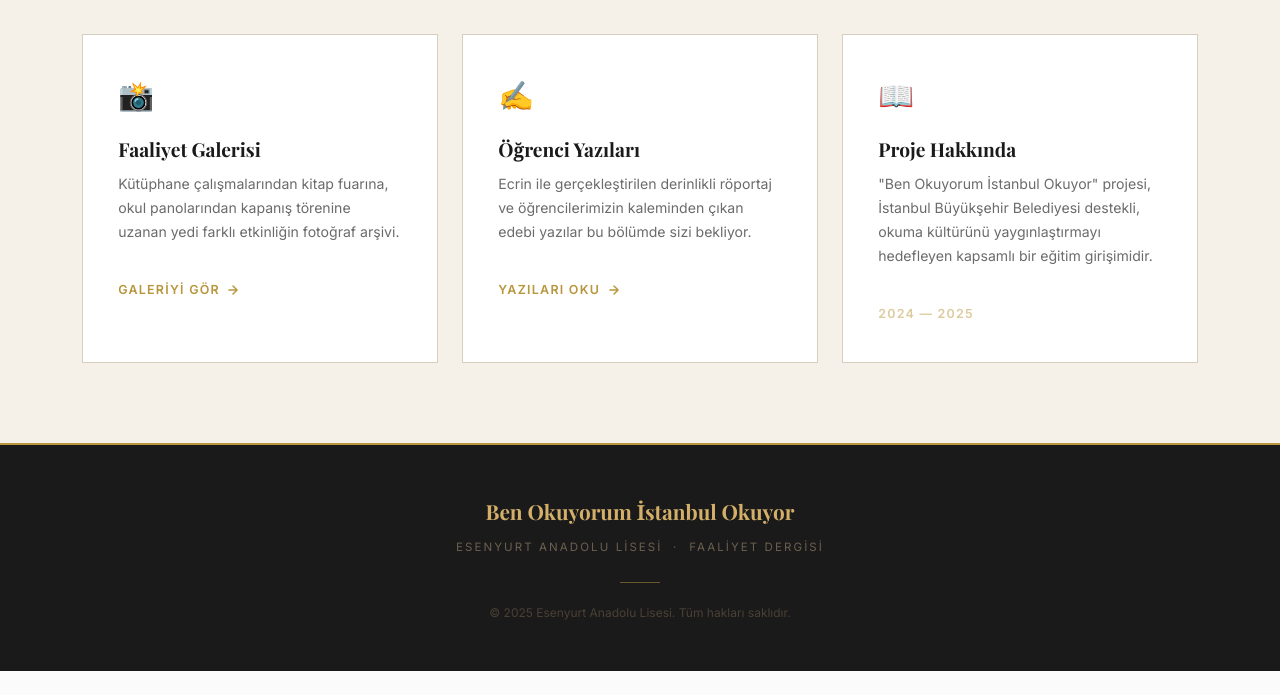
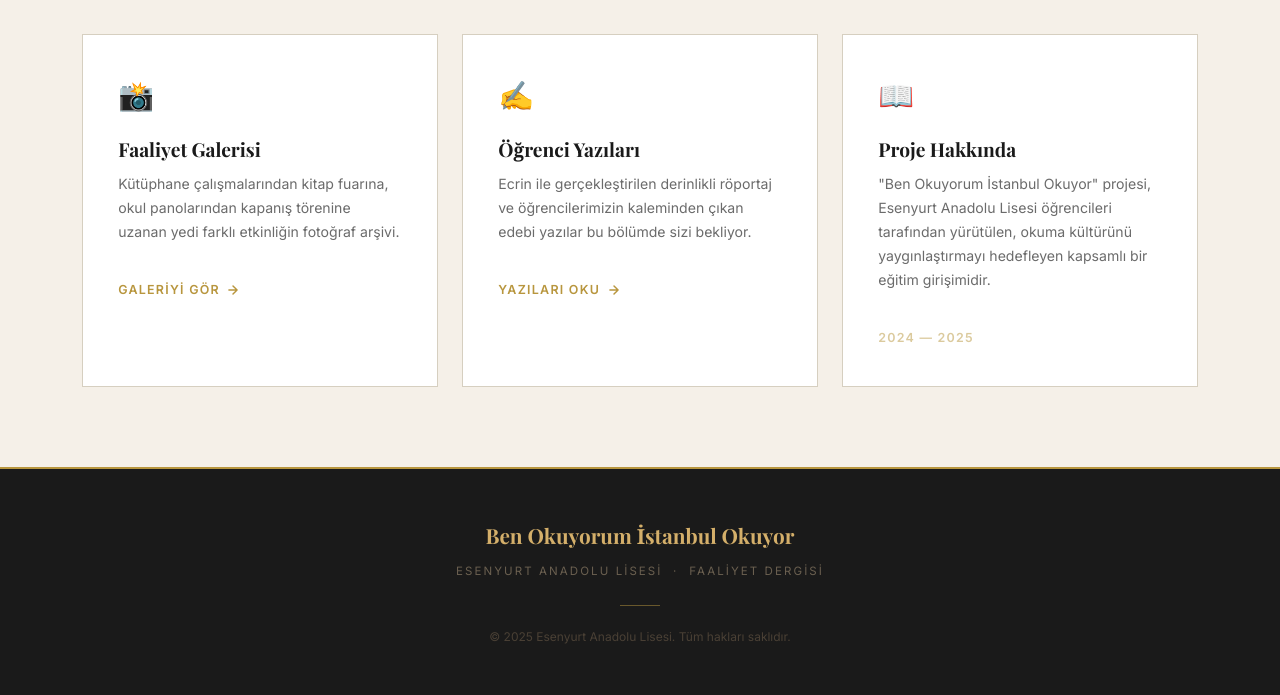
Before and after one commit to P4SH4-28/Esenyurt-anadolu-liseli---ben-okuyorum-projesi, a Flask app: page / in a window 1280 px wide. Shown: the part 1882-2577 px from the top of the page. Before the commit the page ends 2553 px from the top, so only its background shows below. Run offline with Flask 3, Linux system fonts and the light colour scheme; some web fonts are replaced.

Commit message:
proje aciklamasi guncellendi

```diff
--- a/templates/index.html
+++ b/templates/index.html
@@ -149,9 +149,9 @@
                         <div class="featured-card-icon" aria-hidden="true">📖</div>
                         <h3 class="featured-card-title">Proje Hakkında</h3>
                         <p class="featured-card-text">
-                            "Ben Okuyorum İstanbul Okuyor" projesi, İstanbul Büyükşehir Belediyesi
-                            destekli, okuma kültürünü yaygınlaştırmayı hedefleyen kapsamlı bir
-                            eğitim girişimidir.
+                            "Ben Okuyorum İstanbul Okuyor" projesi, Esenyurt Anadolu Lisesi
+                            öğrencileri tarafından yürütülen, okuma kültürünü yaygınlaştırmayı
+                            hedefleyen kapsamlı bir eğitim girişimidir.
                         </p>
                         <span class="featured-card-link" style="cursor:default; opacity:0.5;">
                             2024 — 2025
```
